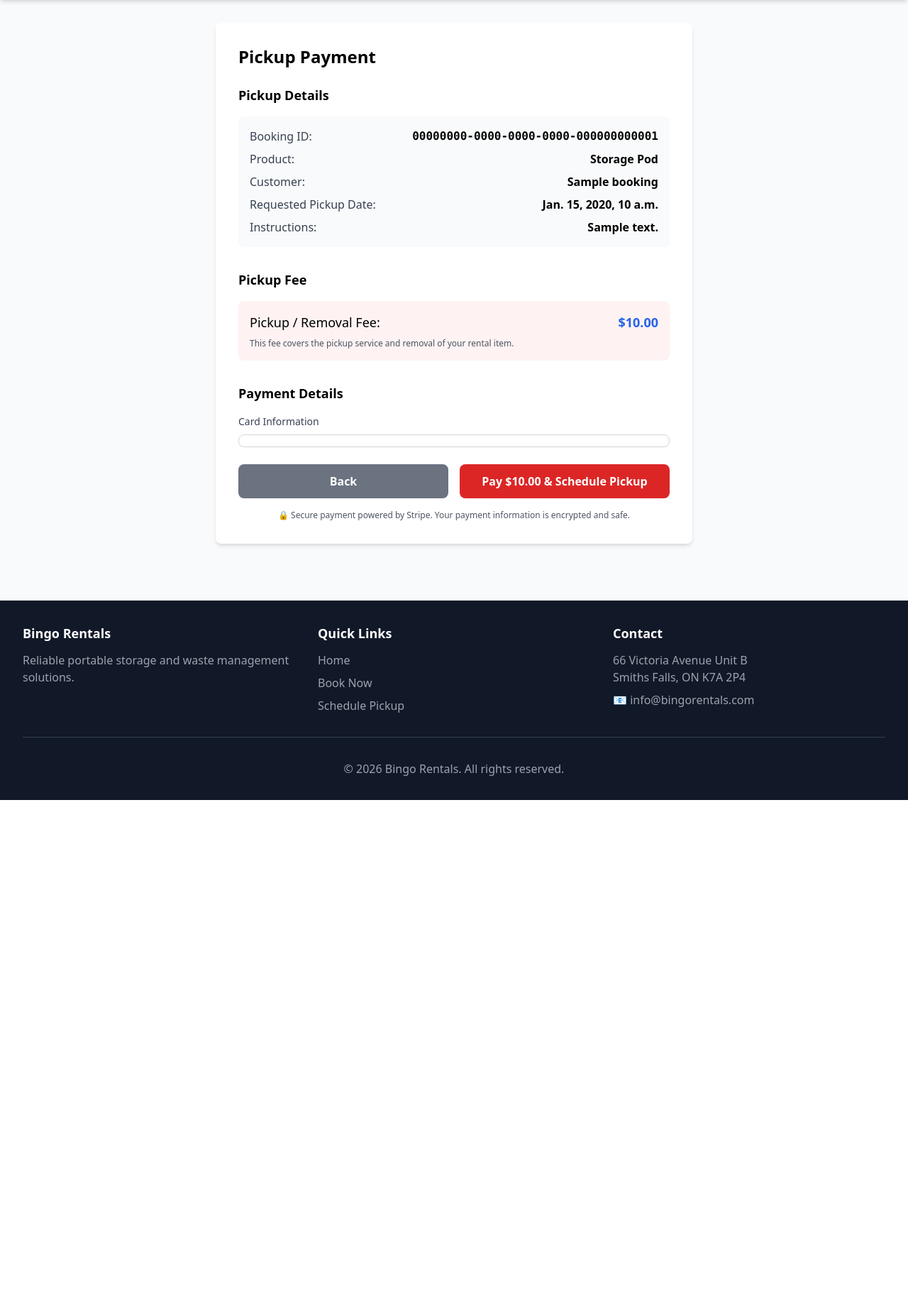
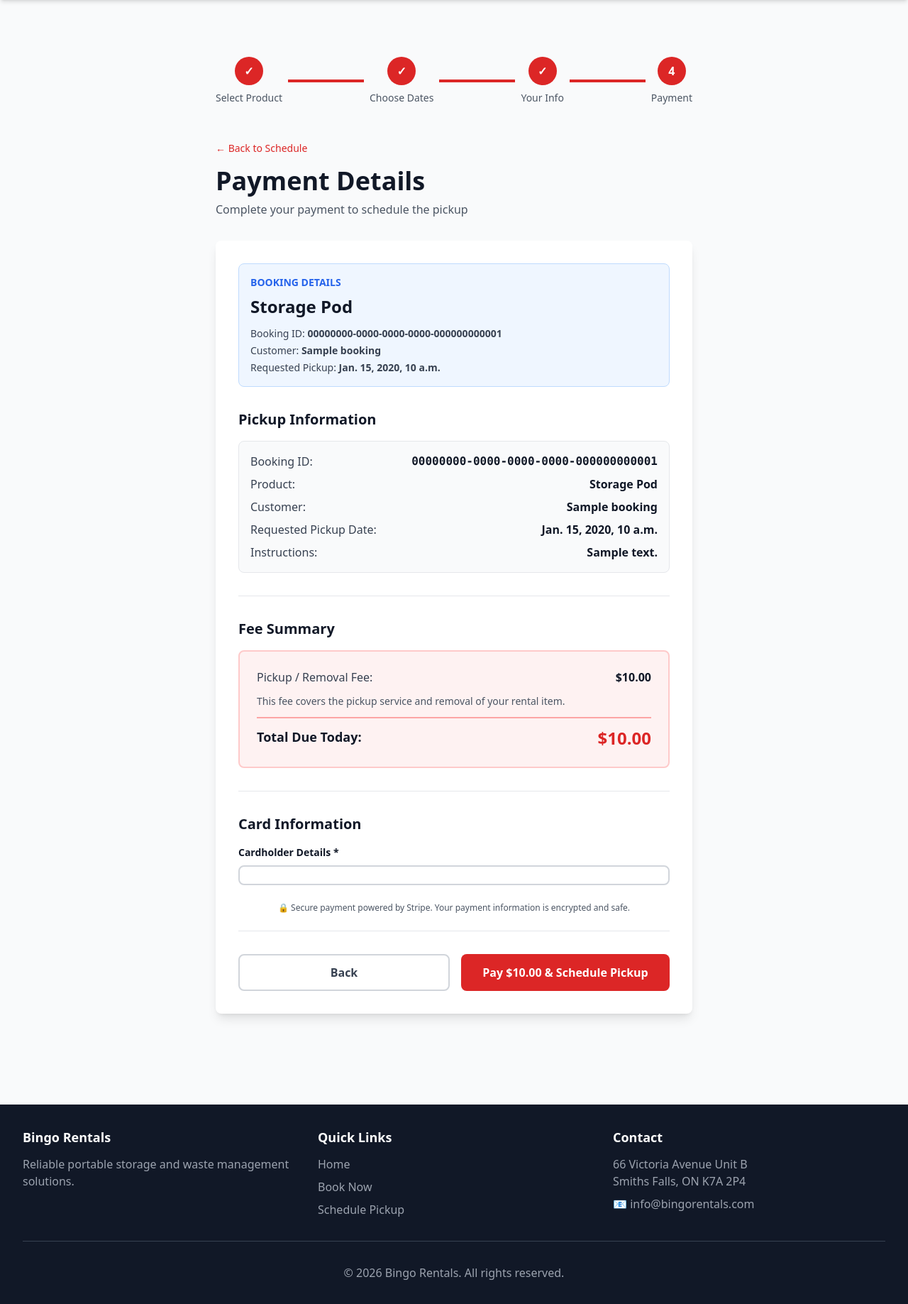
Before and after one commit to patrickodeh1/Bingo-Rentals, a Django app: template templates/booking/pickup_payment.html in a window 1280 px wide. Shown: the part 64-1901 px from the top of the page at 71% size. Before the commit the page ends 1191 px from the top, so only its background shows below. Run offline with Django 5.2, Linux system fonts and the light colour scheme; data comes from the database, SQL or seed files in the repository; both versions use the stored data as it was after the commit; tables that the repository leaves empty hold one stand-in row (values such as "Sample post"); the template is opened without the code that fills it: values that come from a table or form of the project are taken from there, most other values are stand-ins (such as "Sample title", 1, 10 or a date in 2020); some libraries are stand-ins or nearby versions.

Commit message:
Enhance booking process by adding localStorage persistence for form data and improving payment details layout

```diff
--- a/templates/booking/pickup_payment.html
+++ b/templates/booking/pickup_payment.html
@@ -1,79 +1,134 @@
 {% extends 'base.html' %}
 
 {% block content %}
+<div class="min-h-screen bg-gray-50 py-12 px-4 sm:px-6 lg:px-8">
     <div class="max-w-2xl mx-auto">
-    <div class="bg-white rounded-lg shadow-md p-8">
-        <h2 class="text-2xl font-bold mb-6">Pickup Payment</h2>
+        <!-- Progress Steps -->
+        <div class="mb-12">
+            <div class="flex items-center justify-between">
+                <div class="flex flex-col items-center">
+                    <div class="w-10 h-10 bg-red-600 rounded-full flex items-center justify-center text-white font-bold">✓</div>
+                    <p class="text-sm text-gray-600 mt-2">Select Product</p>
+                </div>
+                <div class="flex-1 h-1 bg-red-600 mx-2"></div>
+                <div class="flex flex-col items-center">
+                    <div class="w-10 h-10 bg-red-600 rounded-full flex items-center justify-center text-white font-bold">✓</div>
+                    <p class="text-sm text-gray-600 mt-2">Choose Dates</p>
+                </div>
+                <div class="flex-1 h-1 bg-red-600 mx-2"></div>
+                <div class="flex flex-col items-center">
+                    <div class="w-10 h-10 bg-red-600 rounded-full flex items-center justify-center text-white font-bold">✓</div>
+                    <p class="text-sm text-gray-600 mt-2">Your Info</p>
+                </div>
+                <div class="flex-1 h-1 bg-red-600 mx-2"></div>
+                <div class="flex flex-col items-center">
+                    <div class="w-10 h-10 bg-red-600 rounded-full flex items-center justify-center text-white font-bold">4</div>
+                    <p class="text-sm text-gray-600 mt-2">Payment</p>
+                </div>
+            </div>
+        </div>
+
+        <!-- Header -->
+        <div class="mb-8">
+            <a href="{% url 'booking:schedule_pickup' %}" class="text-red-600 hover:text-red-700 text-sm font-medium mb-4 inline-flex items-center">
+                ← Back to Schedule
+            </a>
+            <h1 class="text-4xl font-bold text-gray-900 mb-2">Payment Details</h1>
+            <p class="text-gray-600">Complete your payment to schedule the pickup</p>
+        </div>
+
+        <!-- Form Card -->
+        <div class="bg-white rounded-lg shadow-lg p-8">
+            <!-- Booking Summary -->
+            <div class="bg-blue-50 border border-blue-200 rounded-lg p-4 mb-8">
+                <p class="text-sm text-blue-600 font-semibold">BOOKING DETAILS</p>
+                <p class="text-2xl font-bold text-gray-900 mt-2">{{ booking.product.name }}</p>
+                <div class="text-sm text-gray-700 space-y-1 mt-3">
+                    <p>Booking ID: <strong>{{ booking.booking_id }}</strong></p>
+                    <p>Customer: <strong>{{ booking.customer_name }}</strong></p>
+                    <p>Requested Pickup: <strong>{{ pickup_data.requested_pickup_date }}</strong></p>
+                </div>
+            </div>
 
             <!-- Pickup Details -->
-        <div class="mb-8">
-            <h3 class="text-lg font-bold mb-4">Pickup Details</h3>
-            <div class="bg-gray-50 p-4 rounded-lg space-y-2">
+            <div>
+                <h2 class="text-xl font-bold text-gray-900 mb-4">Pickup Information</h2>
+                <div class="bg-gray-50 border border-gray-200 rounded-lg p-4 mb-8 space-y-2">
                     <div class="flex justify-between">
                         <span class="text-gray-700">Booking ID:</span>
-                    <span class="font-mono font-semibold">{{ booking.booking_id }}</span>
+                        <span class="font-mono font-semibold text-gray-900">{{ booking.booking_id }}</span>
                     </div>
                     <div class="flex justify-between">
                         <span class="text-gray-700">Product:</span>
-                    <span class="font-semibold">{{ booking.product.name }}</span>
+                        <span class="font-semibold text-gray-900">{{ booking.product.name }}</span>
                     </div>
                     <div class="flex justify-between">
                         <span class="text-gray-700">Customer:</span>
-                    <span class="font-semibold">{{ booking.customer_name }}</span>
+                        <span class="font-semibold text-gray-900">{{ booking.customer_name }}</span>
                     </div>
                     <div class="flex justify-between">
                         <span class="text-gray-700">Requested Pickup Date:</span>
-                    <span class="font-semibold">{{ pickup_data.requested_pickup_date }}</span>
+                        <span class="font-semibold text-gray-900">{{ pickup_data.requested_pickup_date }}</span>
                     </div>
                     {% if pickup_data.pickup_notes %}
                     <div class="flex justify-between">
                         <span class="text-gray-700">Instructions:</span>
-                    <span class="font-semibold">{{ pickup_data.pickup_notes|truncatewords:10 }}</span>
+                        <span class="font-semibold text-gray-900">{{ pickup_data.pickup_notes|truncatewords:10 }}</span>
                     </div>
                     {% endif %}
                 </div>
             </div>
 
-        <!-- Price -->
-        <div class="mb-8">
-            <h3 class="text-lg font-bold mb-4">Pickup Fee</h3>
-            <div class="bg-red-50 p-4 rounded-lg">
-                <div class="flex justify-between text-lg mb-2">
-                    <span>Pickup / Removal Fee:</span>
-                    <span class="font-bold text-blue-600">${{ pickup_fee|floatformat:2 }}</span>
+            <!-- Pickup Fee Summary -->
+            <div class="border-t pt-8 mb-8">
+                <h2 class="text-xl font-bold text-gray-900 mb-4">Fee Summary</h2>
+                <div class="bg-red-50 border-2 border-red-200 rounded-lg p-6 space-y-3">
+                    <div class="flex justify-between">
+                        <span class="text-gray-700">Pickup / Removal Fee:</span>
+                        <span class="font-semibold text-gray-900">${{ pickup_fee|floatformat:2 }}</span>
                     </div>
-                <p class="text-xs text-gray-600 mt-2">This fee covers the pickup service and removal of your rental item.</p>
+                    <p class="text-sm text-gray-600 mt-4">This fee covers the pickup service and removal of your rental item.</p>
+                    <div class="border-t-2 border-red-300 pt-3">
+                        <div class="flex justify-between">
+                            <span class="text-lg font-bold text-gray-900">Total Due Today:</span>
+                            <span class="text-2xl font-bold text-red-600">${{ pickup_fee|floatformat:2 }}</span>
+                        </div>
+                    </div>
                 </div>
             </div>
 
             <!-- Payment Form -->
             <form id="payment-form" method="post" action="{% url 'booking:process_pickup' %}">
                 {% csrf_token %}
-            <h3 class="text-lg font-bold mb-4">Payment Details</h3>
+                <div class="border-t pt-8">
+                    <h2 class="text-xl font-bold text-gray-900 mb-4">Card Information</h2>
 
                     <div class="mb-6">
-                <label class="block text-sm font-medium text-gray-700 mb-2">Card Information</label>
-                <div id="card-element" class="w-full px-4 py-2 border border-gray-300 rounded-lg"></div>
-                <div id="card-errors" class="text-red-500 text-sm mt-2"></div>
+                        <label class="block text-sm font-bold text-gray-900 mb-2">Cardholder Details *</label>
+                        <div id="card-element" class="w-full px-4 py-3 border-2 border-gray-300 rounded-lg focus:border-red-500 focus:ring-2 focus:ring-red-100 transition bg-white"></div>
+                        <div id="card-errors" class="text-red-600 text-sm mt-2"></div>
                     </div>
 
-            <div class="flex gap-4">
+                    <p class="text-xs text-gray-600 mb-6 text-center">
+                        🔒 Secure payment powered by Stripe. Your payment information is encrypted and safe.
+                    </p>
+                </div>
+
+                <!-- Buttons -->
+                <div class="flex gap-4 pt-8 border-t">
                     <a href="{% url 'booking:schedule_pickup' %}"
-                   class="flex-1 bg-gray-500 text-white py-3 rounded-lg font-semibold hover:bg-gray-600 transition text-center">
+                       class="flex-1 px-6 py-3 border-2 border-gray-300 rounded-lg text-gray-700 hover:bg-gray-50 font-semibold text-center transition">
                         Back
                     </a>
                     <button type="submit" id="submit-btn"
-                        class="flex-1 bg-red-600 text-white py-3 rounded-lg font-semibold hover:bg-red-700 transition disabled:opacity-50">
+                            class="flex-1 px-6 py-3 bg-red-600 text-white rounded-lg hover:bg-red-700 font-semibold transition disabled:opacity-50">
                         Pay ${{ pickup_fee|floatformat:2 }} & Schedule Pickup
                     </button>
                 </div>
 
-            <p class="text-xs text-gray-600 mt-4 text-center">
-                🔒 Secure payment powered by Stripe. Your payment information is encrypted and safe.
-            </p>
-
                 <input type="hidden" id="payment_intent_id" name="payment_intent_id">
             </form>
+        </div>
     </div>
 </div>
 {% endblock %}
```
Also changed, not shown: templates/booking/customer_details.html (+33 -0 lines), db.sqlite3. Lines whose indentation alone changed are shown as unchanged.
